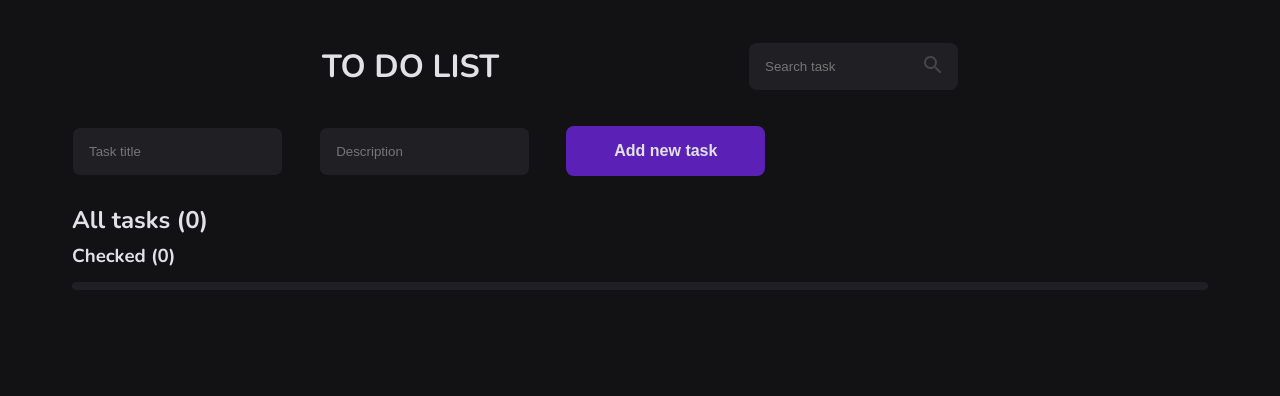
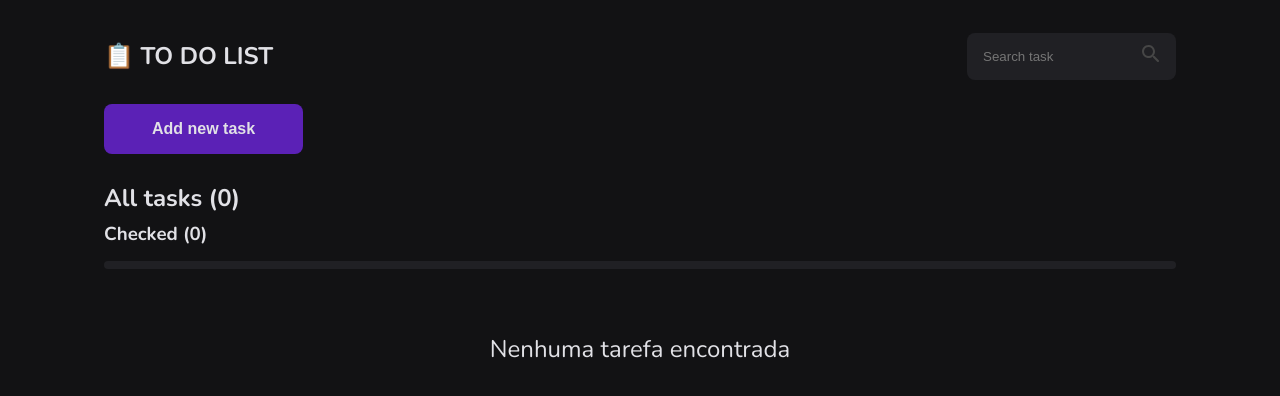
Before and after one commit to omarcosallan/tasks, a website with bundled scripts: page index.html in a window 1280 px wide. Built offline with nearby package versions, Linux system fonts and the light colour scheme.

Commit message:
aplicando responsividade

```diff
--- a/components/carregaTarefa.js
+++ b/components/carregaTarefa.js
@@ -6,9 +6,15 @@ export const carregaTarefa = () => {
     JSON.parse(localStorage.getItem("todo-list")) || [];
   const lista = document.querySelector("[data-list]");
   lista.innerHTML = "";
-  tarefasCadastradas.forEach((tarefa, id) => {
-    lista.appendChild(Tarefa(tarefa, id));
-  });
+  if (tarefasCadastradas.length === 0) {
+    lista.style.display = "block";
+    lista.innerHTML = `<p class="noTasks">Nenhuma tarefa encontrada</p>`;
+  } else {
+    lista.style.display = "grid";
+    tarefasCadastradas.forEach((tarefa, id) => {
+      lista.appendChild(Tarefa(tarefa, id));
+    });
+  }
 
   percentual();
   allTasks();
--- a/components/concluirTarefa.js
+++ b/components/concluirTarefa.js
@@ -9,6 +9,7 @@ const concluirTarefa = (atualiza, id) => {
 export const BotaoConclui = (atualiza, id) => {
   const botaoConclui = document.createElement("p");
   botaoConclui.classList.add("status");
+  botaoConclui.classList.add("border-radius");
   botaoConclui.innerText = "Concluir";
 
   botaoConclui.addEventListener("click", () => concluirTarefa(atualiza, id));
--- a/components/tarefa.js
+++ b/components/tarefa.js
@@ -1,18 +1,23 @@
 import { carregaTarefa } from "./carregaTarefa.js";
 import { BotaoConclui } from "./concluirTarefa.js";
 
-export const addNewTask = (evento) => {
-  evento.preventDefault();
+export const addNewTask = (event) => {
+  event.preventDefault();
+
+  const inputs = document.querySelectorAll(".input-task");
+  inputs.forEach((input) => {
+    input.style.display = "initial";
+  });
 
   const todoList = JSON.parse(localStorage.getItem("todo-list")) || [];
 
-  const tarefaEl = document.querySelector("#tarefa");
-  const descricaoEl = document.querySelector("#descricao");
-  const dataCriacao = new Date();
+  const tarefaEl = inputs[0];
+  const descricaoEl = inputs[1];
+  const dataCriacao = moment().format("DD/MM/YYYY, HH:mm");
   const concluida = false;
 
-  const tarefa = tarefaEl.value;
-  const descricao = descricaoEl.value;
+  const tarefa = tarefaEl.value.trim();
+  const descricao = descricaoEl.value.trim();
 
   if (tarefa != "" && descricao != "") {
     const dados = {
@@ -28,12 +33,17 @@ export const addNewTask = (evento) => {
     tarefaEl.value = "";
     descricaoEl.value = "";
     carregaTarefa();
+
+    inputs.forEach((input) => {
+      input.style.display = "none";
+    });
   }
 };
 
 export const Tarefa = ({ tarefa, descricao, dataCriacao, concluida }, id) => {
   const task = document.createElement("li");
   task.classList.add("task");
+  task.classList.add("border-radius");
 
   const concluir = BotaoConclui(carregaTarefa, id);
   if (concluida) {
--- a/index.html
+++ b/index.html
@@ -11,15 +11,20 @@
       href="https://fonts.googleapis.com/css2?family=Nunito:wght@200;400;700&display=swap"
       rel="stylesheet"
     />
+    <link
+      rel="shortcut icon"
+      href="https://e.unicode-table.com/orig/7f/439dc04d29f25e24af12f7f2bea6e9.png"
+      type="image/x-icon"
+    />
     <title>To Do</title>
   </head>
   <body class="container">
     <header>
-      <h1 class="title">TO DO LIST</h1>
-      <form class="search" autocomplete="off">
+      <h1 class="title">&#128203; TO DO LIST</h1>
+      <form class="search border-radius" autocomplete="off">
         <label for="search" class="sr-only"></label>
         <input
-          class="input"
+          class="input border-radius"
           type="search"
           id="search"
           placeholder="Search task"
@@ -33,30 +38,45 @@
       </form>
     </header>
     <main>
-      <div class="newTask">
+      <form class="newTask">
         <label for="tarefa"></label>
         <input
-          class="input input-task"
+          class="input input-task border-radius"
           type="text"
           id="tarefa"
           placeholder="Task title"
         />
         <label for="descricao"></label>
         <input
-          class="input input-task"
+          class="input input-task border-radius"
           type="text"
           id="descricao"
           placeholder="Description"
         />
-        <button class="btn__addNew" data-addNew>Add new task</button>
-      </div>
+        <input
+          type="submit"
+          class="btn__addNew border-radius"
+          data-addNew
+          value="Add new task"
+        />
+      </form>
+
       <h2 class="allTasks__title" data-allTask-title></h2>
       <h3 class="allTasks__description" data-allTask-description>Concluídos</h3>
-      <div class="progresso">
-        <div class="progresso__status" data-progress-status></div>
+
+      <div class="progresso border-radius">
+        <div class="progresso__status border-radius" data-progress-status></div>
       </div>
+
       <ul class="tasks" data-list></ul>
     </main>
+    <script
+      src="https://cdnjs.cloudflare.com/ajax/libs/moment.js/2.29.4/moment.min.js"
+      integrity="sha512-CryKbMe7sjSCDPl18jtJI5DR5jtkUWxPXWaLCst6QjH8wxDexfRJic2WRmRXmstr2Y8SxDDWuBO6CQC6IE4KTA=="
+      crossorigin="anonymous"
+      referrerpolicy="no-referrer"
+    ></script>
+    <script src="https://cdnjs.cloudflare.com/ajax/libs/moment.js/2.29.4/moment.min.js"></script>
     <script type="module" src="main.js"></script>
   </body>
 </html>
--- a/main.js
+++ b/main.js
@@ -6,4 +6,5 @@ document.querySelector("[data-addNew]").addEventListener("click", addNewTask);
 
 document.querySelector("[data-search]").addEventListener("input", filterTasks);
 
+
 carregaTarefa();
--- a/package.json
+++ b/package.json
@@ -15,5 +15,8 @@
   "bugs": {
     "url": "https://github.com/omarcosallan/tasks/issues"
   },
-  "homepage": "https://github.com/omarcosallan/tasks#readme"
+  "homepage": "https://github.com/omarcosallan/tasks#readme",
+  "dependencies": {
+    "moment": "^2.29.4"
+  }
 }
--- a/style.css
+++ b/style.css
@@ -15,31 +15,44 @@ body {
 header {
   display: flex;
   align-items: center;
-  justify-content: space-evenly;
+  justify-content: space-between;
 }
 
 .container {
-  padding: 1rem 4rem;
+  padding: 1rem 2rem;
 }
 
-.allTasks__title, .allTasks__description {
+.border-radius {
+  border-radius: 0.5rem;
+}
+
+.title {
+  font-size: 1rem;
+  color: var(--text-color);
+}
+
+.noTasks {
+  color: var(--text-color);
+  font-size: 1.5rem;
+  margin-top: 4rem;
+  text-align: center;
+}
+
+.allTasks__title,
+.allTasks__description {
   line-height: 1rem;
   color: var(--text-color);
 }
 
-.title {
-  text-align: center;
-  color: var(--text-color);
-}
-
 .newTask {
-  border-radius: 0.5rem;
+  display: flex;
+  flex-direction: column;
   padding: 1rem 0;
 }
 
 .search {
+  width: 50%;
   background-color: var(--secondary-background-color);
-  border-radius: 0.5rem;
   position: relative;
 }
 
@@ -49,13 +62,15 @@ header {
   color: var(--text-color);
   padding: 1rem;
   outline: 0;
+  width: 100%;
 }
 
 .input-task {
+  display: none;
   background-color: var(--secondary-background-color);
   border: 1px solid var(--main-background-color);
-  border-radius: 0.5rem;
-  margin-right: 2rem;
+  margin-bottom: 1rem;
+  font-size: 1rem;
 }
 
 .input__img {
@@ -67,7 +82,6 @@ header {
 
 .btn__addNew {
   border: none;
-  border-radius: 0.5rem;
   background-color: var(--box-color);
   padding: 1rem 3rem;
   color: var(--text-color);
@@ -82,7 +96,6 @@ header {
 
 .progresso {
   height: 0.5rem;
-  border-radius: 0.5rem;
   background-color: var(--secondary-background-color);
   display: flex;
 }
@@ -90,15 +103,11 @@ header {
 .progresso__status {
   content: "";
   background-color: rgb(4, 211, 97);
-  border-radius: 0.5rem;
   transition: 0.5s ease-in-out;
 }
 
 .tasks {
-  display: grid;
-  grid-template-columns: 30% 30% 30%;
-  column-gap: 5%;
-  row-gap: 5%;
+  display: flex;
   list-style: none;
   padding: 0;
 }
@@ -106,8 +115,8 @@ header {
 .task {
   color: var(--text-color);
   height: 280px;
-  border-radius: 0.5rem;
   padding: 1rem 2rem;
+  margin-bottom: 2rem;
   background-color: var(--secondary-background-color);
 }
 
@@ -132,11 +141,9 @@ header {
 }
 
 .status {
-  border-radius: 0.5rem;
   padding: 0.5rem 1rem;
   cursor: pointer;
   font-weight: 700;
-
   background-color: rgb(41, 41, 46);
 }
 
@@ -150,3 +157,44 @@ header {
   border: none;
   width: 40px;
 }
+
+@media screen and (min-width: 768px) {
+  .title {
+    font-size: 1.5rem;
+  }
+
+  .search {
+    width: initial;
+  }
+
+  .tasks {
+    display: grid;
+    grid-template-columns: 45% 45%;
+    justify-content: space-between;
+  }
+
+  .input.input-task {
+    width: 50%;
+    margin-bottom: 0;
+    margin-right: 2rem;
+  }
+
+  .newTask {
+    flex-direction: row;
+  }
+}
+
+@media screen and (min-width: 1024px) {
+  .container {
+    padding-inline: 6rem;
+  }
+
+  .tasks {
+    grid-template-columns: 30% 30% 30%;
+  }
+
+  .newTask {
+    flex-direction: row;
+    width: 700px;
+  }
+}
```
Also changed, not shown: assets/search.svg (deleted), assets/trash.svg (deleted).
